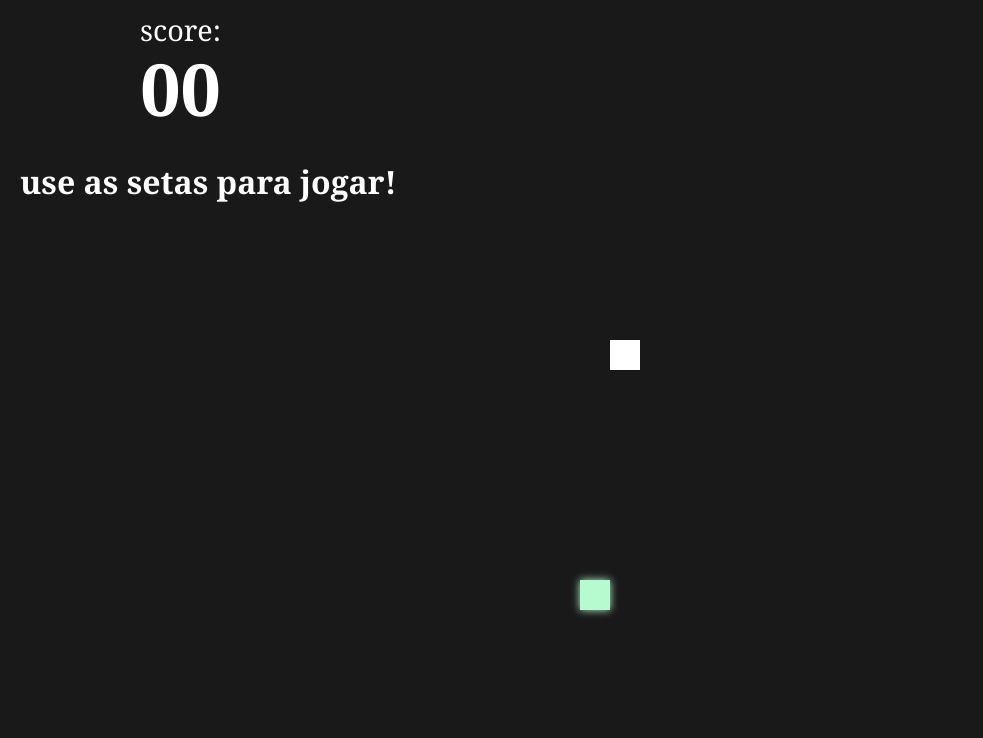
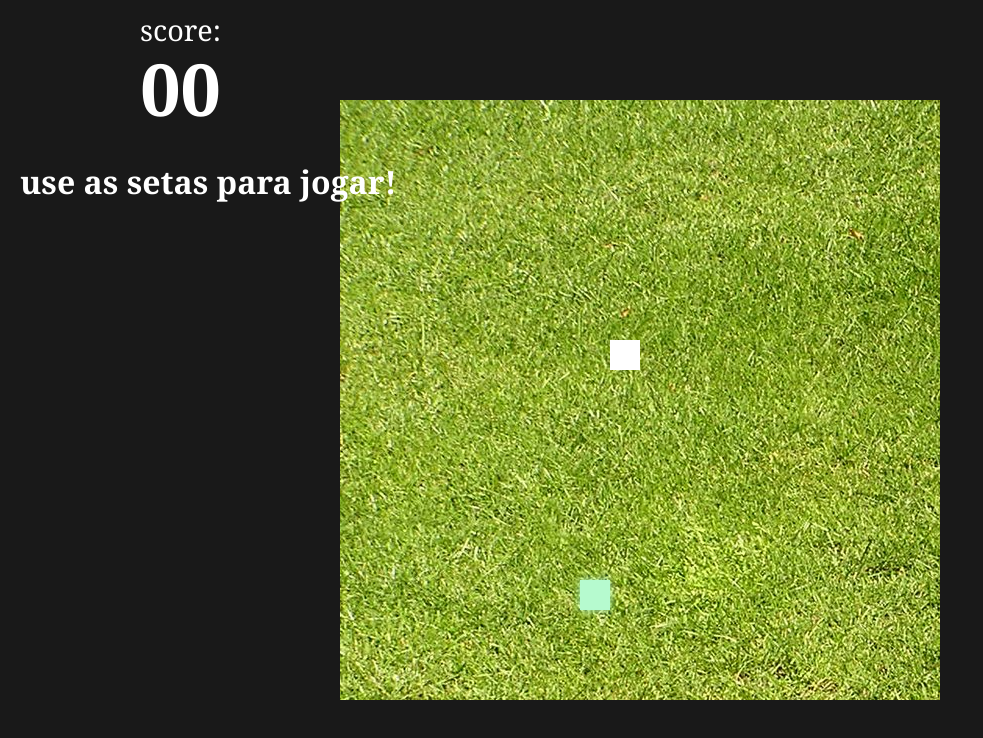
Before and after one commit to emersontecn/snake-game, a plain HTML site: page index.html in a window 1280 px wide. Shown: the whole page, without its empty margins (0-983 px from the left). Drawn offline with nearby package versions, Linux system fonts and the light colour scheme.

Commit message:
atualizado

```diff
--- a/css/style.css
+++ b/css/style.css
@@ -22,7 +22,7 @@ body{
 
 canvas{
 
-    background-image: url(img/grass.jpg);
+    background-image: url(../img/grass.jpg);
 }
 
 .score {
```
